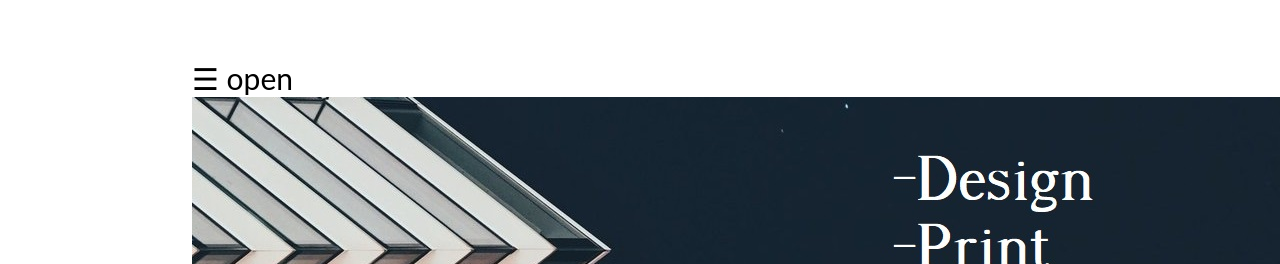
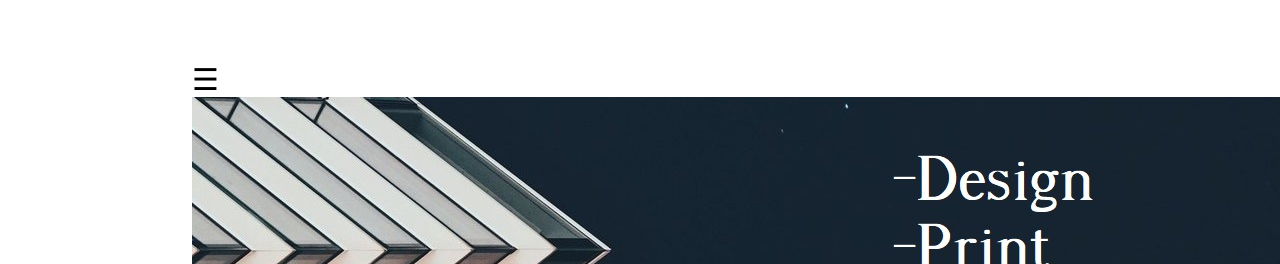
Before and after one commit to mnproto/mnproto.github.io, a Jekyll site: the page built from index.html, in a window 1280 px wide. Shown: the top 264 px of the page. Built offline with Jekyll 4.4.1, drawn with Linux system fonts in a browser that asks for light colours.

Commit message:
remove "open"

```diff
--- a/_layouts/default.html
+++ b/_layouts/default.html
@@ -57,7 +57,7 @@
 			  <a href="/cv">CV</a>
 			  <a href="/blog">Blog</a>
 			</div>
-			<span style="font-size:30px;cursor:pointer" onclick="openNav()">&#9776; open</span>
+			<span style="font-size:30px;cursor:pointer" onclick="openNav()">&#9776;</span>
 			<script>
 				function openNav() {
 				    document.getElementById("mySidenav").style.width = "250px";
```
